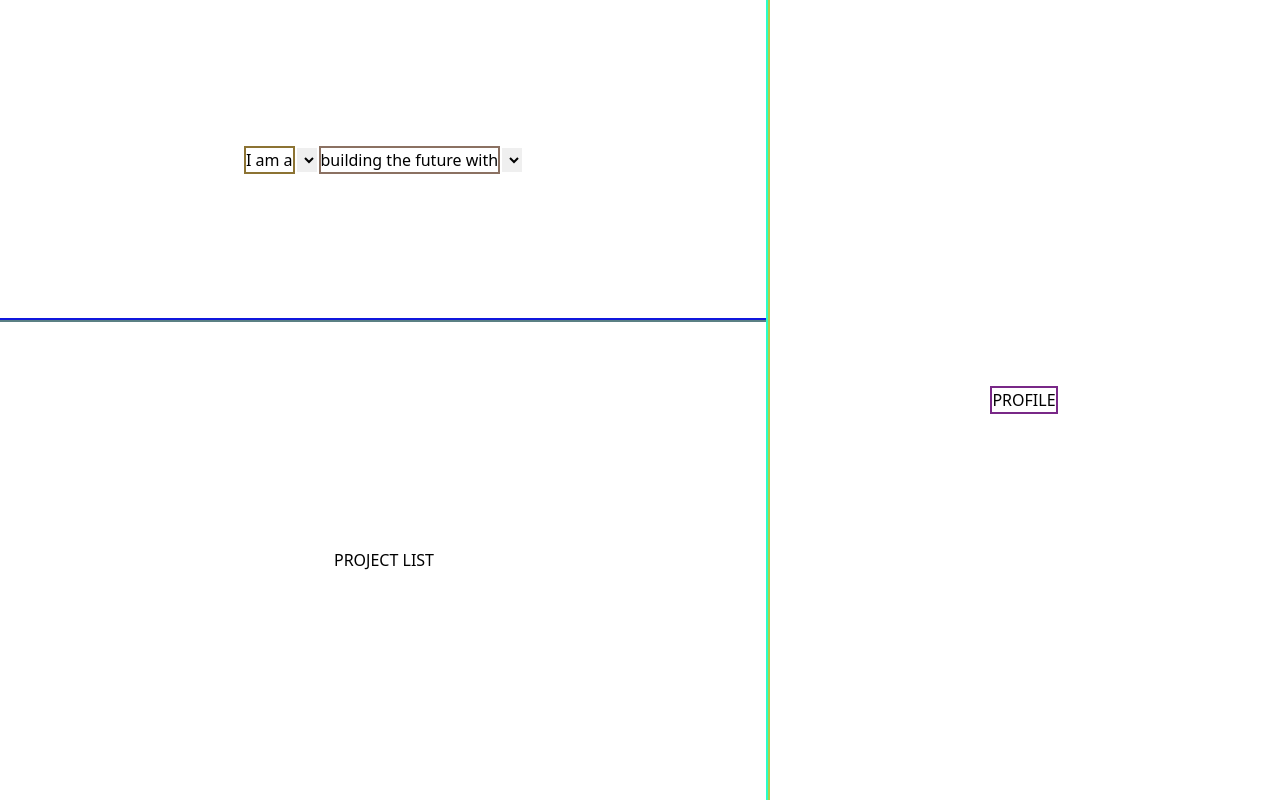
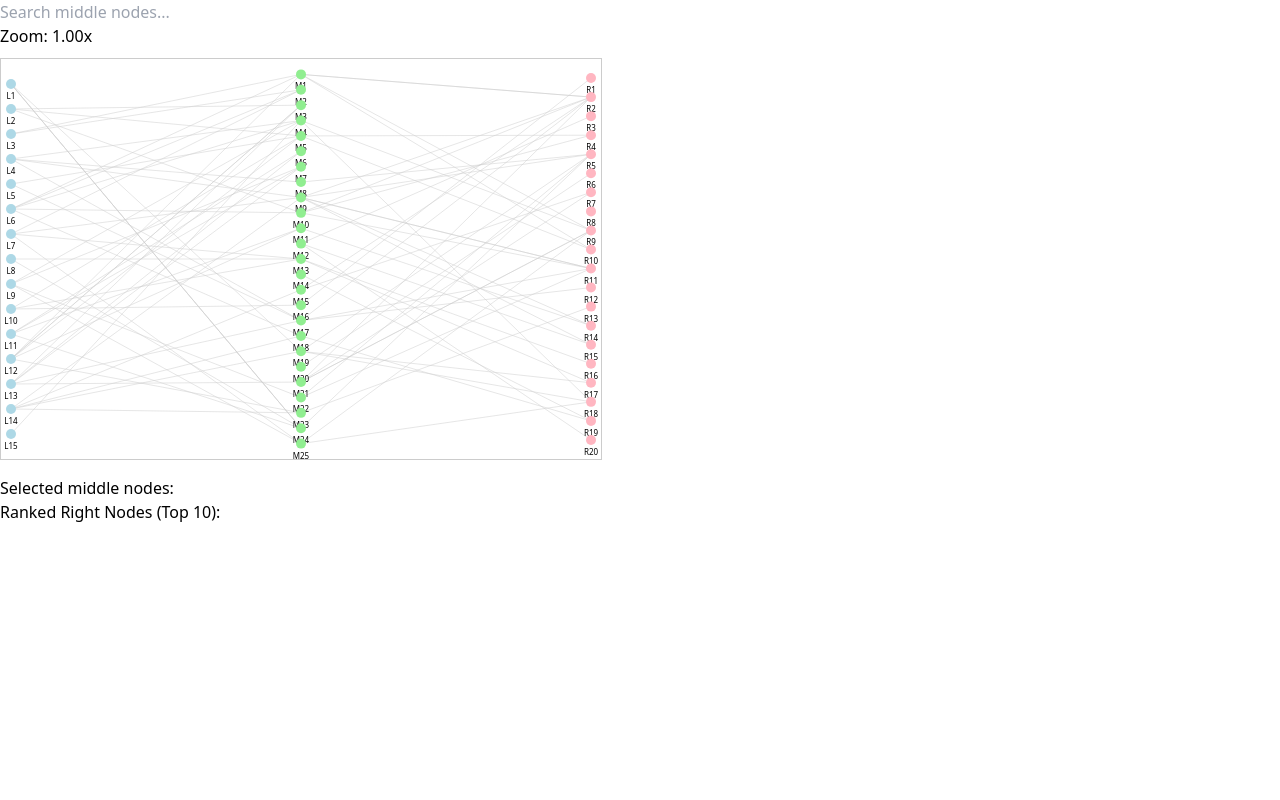
Before and after one commit to braedonwatkins/resume, a SvelteKit app in the folder portfolio/: page /home in a window 1280 px wide. Built offline with nearby package versions, Linux system fonts and the light colour scheme.

Commit message:
Tripartite graph representation of pickers

```diff
--- a/portfolio/package.json
+++ b/portfolio/package.json
@@ -19,6 +19,7 @@
 		"@sveltejs/adapter-auto": "^3.0.0",
 		"@sveltejs/kit": "^2.0.0",
 		"@sveltejs/vite-plugin-svelte": "^3.0.0",
+		"@types/d3": "^7.4.3",
 		"@types/eslint": "^9.6.0",
 		"autoprefixer": "^10.4.20",
 		"eslint": "^9.0.0",
@@ -36,5 +37,8 @@
 		"vite": "^5.0.3",
 		"vitest": "^2.0.0"
 	},
-	"type": "module"
+	"type": "module",
+	"dependencies": {
+		"d3": "^7.9.0"
+	}
 }
--- a/portfolio/src/routes/home/+page.svelte
+++ b/portfolio/src/routes/home/+page.svelte
@@ -1,25 +1,229 @@
-<script>
-	import { onMount } from 'svelte';
-	import { debugOutline } from '../../utils/debugOutline';
-	import Showcase from '$lib/Showcase.svelte';
-	import ProjectList from '$lib/ProjectList.svelte';
-	import Profile from '$lib/Profile.svelte';
+<script lang="ts">
+	import { writable } from 'svelte/store';
 
-	onMount(() => {
-		debugOutline();
-	});
+	type Node = {
+		id: string;
+		x: number;
+		y: number;
+	};
+
+	type Edge = {
+		source: string;
+		target: string;
+	};
+
+	type RankedNode = {
+		id: string;
+		count: number;
+	};
+
+	const numLeftNodes = 15;
+	const numMiddleNodes = 25;
+	const numRightNodes = 20;
+	const numEdges = 100;
+
+	function generateNodes(prefix: string, count: number): string[] {
+		return Array.from({ length: count }, (_, i) => `${prefix}${i + 1}`);
+	}
+
+	export let leftNodes: string[] = generateNodes('L', numLeftNodes);
+	export let middleNodes: string[] = generateNodes('M', numMiddleNodes);
+	export let rightNodes: string[] = generateNodes('R', numRightNodes);
+
+	function generateRandomEdges(count: number): Edge[] {
+		const edges: Edge[] = [];
+		for (let i = 0; i < count; i++) {
+			const leftOrMiddle = Math.random() < 0.5;
+			if (leftOrMiddle) {
+				edges.push({
+					source: leftNodes[Math.floor(Math.random() * leftNodes.length)],
+					target: middleNodes[Math.floor(Math.random() * middleNodes.length)]
+				});
+			} else {
+				edges.push({
+					source: middleNodes[Math.floor(Math.random() * middleNodes.length)],
+					target: rightNodes[Math.floor(Math.random() * rightNodes.length)]
+				});
+			}
+		}
+		return edges;
+	}
+
+	export let edges: Edge[] = generateRandomEdges(numEdges);
+
+	const width = 600;
+	const height = 400;
+	const nodeRadius = 5;
+	const leftX = 10;
+	const middleX = 300;
+	const rightX = 590;
+
+	let selectedMiddleNodes = writable(new Set<string>());
+	let rankedRightNodes = writable<RankedNode[]>([]);
+	let searchTerm = '';
+	let zoomLevel = 1;
+
+	$: filteredMiddleNodes = searchTerm
+		? middleNodes.filter((node) => node.toLowerCase().includes(searchTerm.toLowerCase()))
+		: middleNodes;
+
+	$: allNodes = [
+		...leftNodes.map((id, index) => ({
+			id,
+			x: leftX,
+			y: (index + 1) * (height / (leftNodes.length + 1))
+		})),
+		...middleNodes.map((id, index) => ({
+			id,
+			x: middleX,
+			y: (index + 1) * (height / (middleNodes.length + 1))
+		})),
+		...rightNodes.map((id, index) => ({
+			id,
+			x: rightX,
+			y: (index + 1) * (height / (rightNodes.length + 1))
+		}))
+	];
+
+	function getNodeColor(node: Node): string {
+		if (node.x === leftX) return 'lightblue';
+		if (node.x === middleX) return 'lightgreen';
+		return 'lightpink';
+	}
+
+	function toggleMiddleNode(nodeId: string) {
+		selectedMiddleNodes.update((set) => {
+			if (set.has(nodeId)) {
+				set.delete(nodeId);
+			} else {
+				set.add(nodeId);
+			}
+			return set;
+		});
+		updateRankedRightNodes();
+	}
+
+	function updateRankedRightNodes() {
+		const rightNodeCounts = new Map<string, number>();
+
+		edges.forEach((edge) => {
+			if ($selectedMiddleNodes.has(edge.source)) {
+				const rightNode = rightNodes.find((node) => node === edge.target);
+				if (rightNode) {
+					rightNodeCounts.set(rightNode, (rightNodeCounts.get(rightNode) || 0) + 1);
+				}
+			}
+		});
+
+		const ranked: RankedNode[] = Array.from(rightNodeCounts.entries())
+			.map(([id, count]) => ({ id, count }))
+			.sort((a, b) => b.count - a.count);
+
+		rankedRightNodes.set(ranked);
+	}
+
+	function handleZoom(event: WheelEvent) {
+		event.preventDefault();
+		zoomLevel += event.deltaY * -0.001;
+		zoomLevel = Math.min(Math.max(0.1, zoomLevel), 10);
+	}
+
+	function handleNodeKeydown(event: KeyboardEvent, nodeId: string) {
+		if (event.key === 'Enter' || event.key === ' ') {
+			event.preventDefault();
+			toggleMiddleNode(nodeId);
+		}
+	}
 </script>
 
-<main class="flex justify-between h-screen">
-	<div class="left-main flex flex-[3_1_0%] flex-col justify-center">
-		<Showcase />
-		<ProjectList />
+<div class="controls">
+	<input bind:value={searchTerm} placeholder="Search middle nodes..." />
+	<p>Zoom: {zoomLevel.toFixed(2)}x</p>
+</div>
+
+<div class="graph-container" on:wheel={handleZoom}>
+	<svg {width} {height} viewBox="0 0 {width} {height}" style="transform: scale({zoomLevel});">
+		{#each edges as edge}
+			{@const source = allNodes.find((node) => node.id === edge.source)}
+			{@const target = allNodes.find((node) => node.id === edge.target)}
+			{#if source && target}
+				<line
+					x1={source.x}
+					y1={source.y}
+					x2={target.x}
+					y2={target.y}
+					stroke={$selectedMiddleNodes.has(source.id) || $selectedMiddleNodes.has(target.id)
+						? 'red'
+						: '#ccc'}
+					stroke-width="0.5"
+				/>
+			{/if}
+		{/each}
+
+		{#each allNodes as node}
+			<g
+				role="button"
+				tabindex="0"
+				aria-pressed={$selectedMiddleNodes.has(node.id)}
+				on:click={() => node.x === middleX && toggleMiddleNode(node.id)}
+				on:keydown={(event) => node.x === middleX && handleNodeKeydown(event, node.id)}
+			>
+				<circle
+					cx={node.x}
+					cy={node.y}
+					r={nodeRadius}
+					fill={getNodeColor(node)}
+					stroke={$selectedMiddleNodes.has(node.id) || $rankedRightNodes[0]?.id === node.id
+						? 'red'
+						: 'none'}
+					stroke-width="1"
+				/>
+				<text x={node.x} y={node.y + nodeRadius + 10} font-size="8" text-anchor="middle"
+					>{node.id}</text
+				>
+			</g>
+		{/each}
+	</svg>
+</div>
+
+<div class="info">
+	<h3>Selected middle nodes:</h3>
+	<div class="selected-nodes">
+		{#each [...$selectedMiddleNodes] as nodeId}
+			<span class="node-tag">{nodeId}</span>
+		{/each}
 	</div>
-
-	<div class="right-main flex flex-[2_1_0%] flex-col items-center justify-center">
-		<Profile />
-	</div>
-</main>
+	<h3>Ranked Right Nodes (Top 10):</h3>
+	<ol>
+		{#each $rankedRightNodes.slice(0, 10) as node}
+			<li>{node.id} (Count: {node.count})</li>
+		{/each}
+	</ol>
+</div>
 
 <style>
+	.graph-container {
+		border: 1px solid #ccc;
+		display: inline-block;
+		overflow: hidden;
+	}
+	svg {
+		display: block;
+	}
+	.info {
+		margin-top: 10px;
+	}
+	.controls {
+		margin-bottom: 10px;
+	}
+	.selected-nodes {
+		display: flex;
+		flex-wrap: wrap;
+		gap: 5px;
+	}
+	.node-tag {
+		background-color: #e0e0e0;
+		padding: 2px 5px;
+		border-radius: 3px;
+	}
 </style>
```
Also changed, not shown: 1 other file (tests, documents, lock files or other folders).
